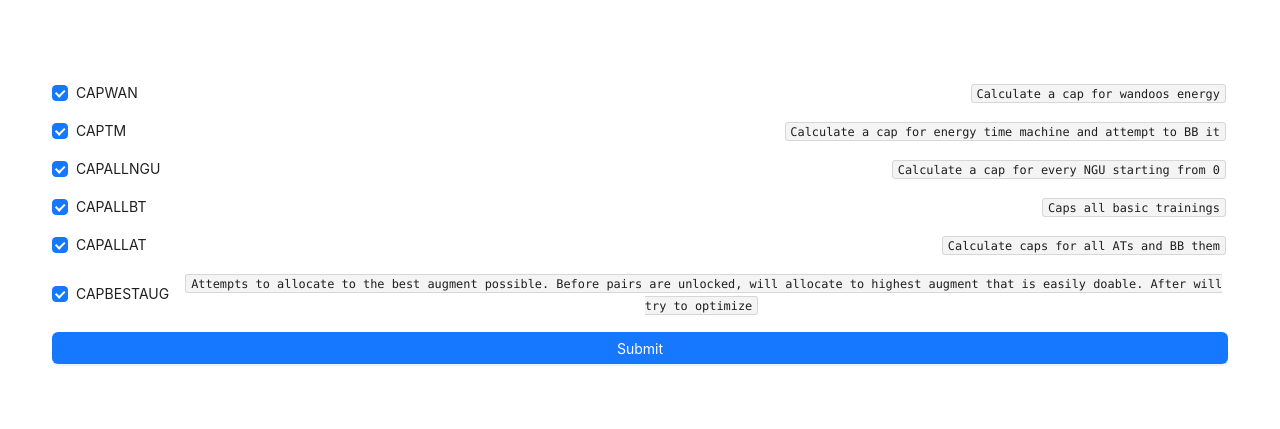
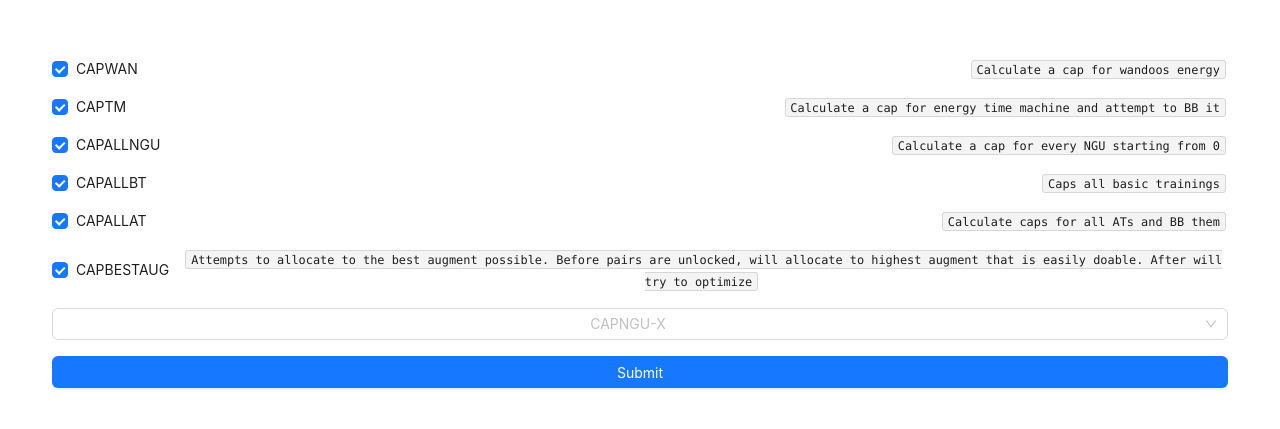
Before and after one commit to RdotSilva/TypeScript-React-Vite-NGU-Profile-Helper, a React (Vite) app: page / in a window 1280 px wide. Shown: the part 177-606 px from the top of the page. Built offline with nearby package versions, Linux system fonts and the light colour scheme.

Commit message:
Add SelectFormItem example

```diff
--- a/src/components/CheckForm/CheckForm.tsx
+++ b/src/components/CheckForm/CheckForm.tsx
@@ -7,6 +7,7 @@ import {
   EnergyFormValues,
 } from "../../types/energy/energyTypes";
 import CheckFormItem from "../CheckFormItem/CheckFormItem";
+import SelectFormItem from "../SelectFormItem/Selectformitem";
 
 const defaultValues = {
   CAPALLBT: true,
@@ -72,6 +73,8 @@ const CheckForm = () => {
           defaultValue={defaultValues.CAPBESTAUG}
         />
 
+        <SelectFormItem />
+
         <Button type="primary" htmlType="submit">
           Submit
         </Button>
```
